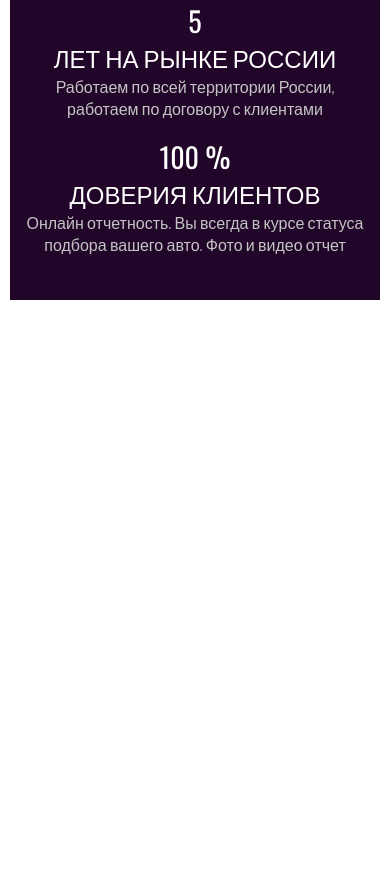
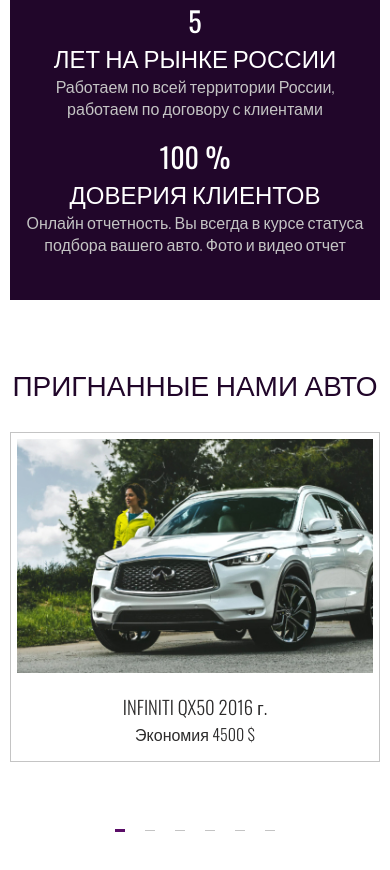
Before and after one commit to goplomah/cars-from-usa, a plain HTML site: page index.html in a window 390 px wide. Shown: the part 2616-3486 px from the top of the page. Before the commit the page ends 2982 px from the top, so only its background shows below. Drawn offline with nearby package versions, Linux system fonts and the light colour scheme.

Commit message:
feat: добавить адаптив секции carousel

```diff
--- a/css/style.css
+++ b/css/style.css
@@ -571,6 +571,10 @@ a {
         font-size: 28px;
         line-height: 36px;
     }
+
+    .carousel__item-img {
+        width: 100%;
+    }
 }
 
 @media (max-width: 520px) {
@@ -618,6 +622,14 @@ a {
     .benefits {
         margin-bottom: 50px;
     }
+
+    .carousel {
+        margin-bottom: 50px;
+    }
+
+    .carousel .slick-dots button {
+        width: 10px;
+    }
 }
 
 @media (max-width: 375px) {
--- a/index.html
+++ b/index.html
@@ -113,7 +113,7 @@
       </div>
     </div>
   </section>
-  <!-- <section class="carousel">
+  <section class="carousel">
     <div class="container">
       <h2 class="title">ПРИГНАННЫЕ НАМИ АВТО</h2>
       <div class="carousel__inner">
@@ -159,24 +159,10 @@
             <p class="carousel__item-price">Экономия 5500 $</p>
           </div>
         </div>
-        <div class="carousel__item">
-          <div class="carousel__item-box">
-            <img src="images/carousel/1.jpg" alt="инфинити." class="carousel__item-img">
-            <h3 class="carousel__item-title">INFINITI QX50 2016 г.</h3>
-            <p class="carousel__item-price">Экономия 4500 $</p>
-          </div>
-        </div>
-        <div class="carousel__item">
-          <div class="carousel__item-box">
-            <img src="images/carousel/2.jpg" alt="тесла." class="carousel__item-img">
-            <h3 class="carousel__item-title">TESLA MODEL 3 2018 г.</h3>
-            <p class="carousel__item-price">Экономия 5500 $</p>
-          </div>
-        </div>
       </div>
     </div>
   </section>
-  <srction class="contacts">
+  <!-- <section class="contacts">
     <div class="container">
       <div class="contacts__inner">
         <div class="contacts__info">
@@ -206,7 +192,7 @@
         </form>
       </div>
     </div>
-  </srction> -->
+  </section> -->
 </main>
 <!-- <footer class="footer">
   <div class="container">
--- a/js/main.js
+++ b/js/main.js
@@ -3,5 +3,19 @@ $('.carousel__inner').slick({
     arrows: false,
     dots: true,
     slidesToShow: 3,
+    responsive: [
+        {
+            breakpoint: 841,
+            settings: {
+                slidesToShow: 2
+            }
+        },
+        {
+            breakpoint: 601,
+            settings: {
+                slidesToShow: 1
+            }
+        },
+    ]
 });
 });
```
